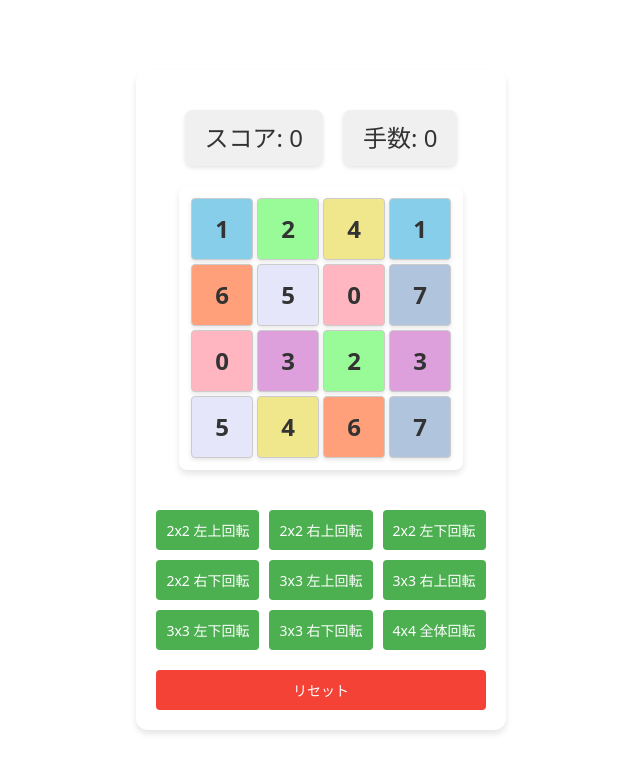
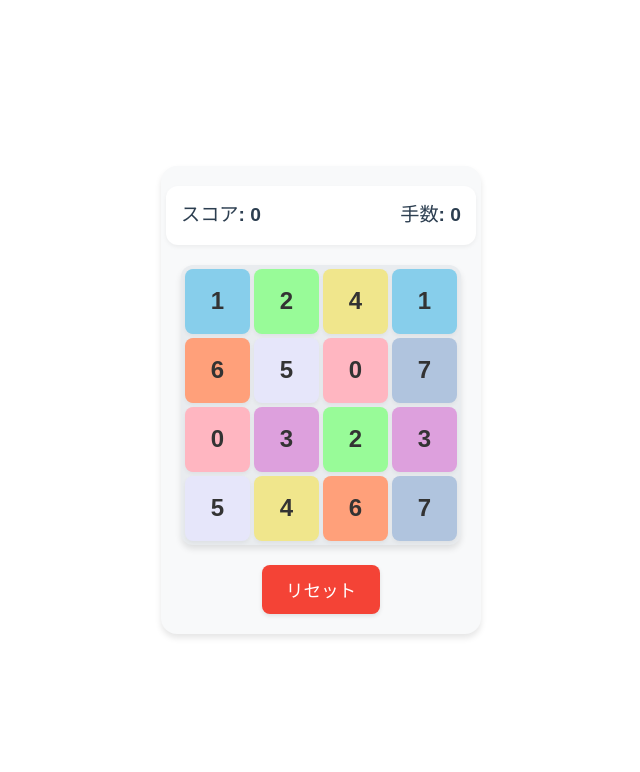
Before and after one commit to mokkun55/procon-puzzle, a React (Vite) app: page / in a window 1280 px wide. Shown: the top 772 px of the page, without its empty margins (319-959 px from the left). Built offline with nearby package versions, Linux system fonts and the light colour scheme.

Commit message:
ゲームのスタイルとロジックを改善

```diff
--- a/src/App.css
+++ b/src/App.css
@@ -44,99 +44,107 @@
 }
 
 .game-container {
-  max-width: 600px;
-  margin: 0 auto;
+  display: flex;
+  flex-direction: column;
+  align-items: center;
   padding: 20px;
-  text-align: center;
-  background-color: white;
-  border-radius: 12px;
+  font-family: Arial, sans-serif;
+  background: #f8f9fa;
+  border-radius: 16px;
   box-shadow: 0 4px 6px rgba(0, 0, 0, 0.1);
+  max-width: 500px;
+  margin: 20px auto;
 }
 
 .game-info {
   display: flex;
-  justify-content: center;
-  gap: 20px;
-  margin: 20px 0;
-  font-size: 24px;
+  flex-direction: column;
+  gap: 15px;
+  margin-bottom: 20px;
+  background: white;
+  padding: 15px;
+  border-radius: 12px;
+  box-shadow: 0 2px 4px rgba(0, 0, 0, 0.05);
+  width: 100%;
+}
+
+.stats {
+  display: flex;
+  justify-content: space-between;
 }
 
 .score,
 .moves {
-  background-color: #f0f0f0;
-  padding: 10px 20px;
-  border-radius: 8px;
-  box-shadow: 0 2px 4px rgba(0, 0, 0, 0.1);
-  color: #333;
+  font-size: 1.2em;
+  font-weight: bold;
+  color: #2c3e50;
 }
 
 .grid {
-  display: inline-block;
-  background-color: white;
-  padding: 10px;
-  border-radius: 8px;
-  margin-bottom: 20px;
+  display: flex;
+  flex-direction: column;
+  gap: 4px;
+  background: #e9ecef;
+  padding: 4px;
+  border-radius: 12px;
   box-shadow: 0 4px 6px rgba(0, 0, 0, 0.1);
 }
 
 .row {
   display: flex;
+  gap: 4px;
 }
 
 .cell {
-  width: 60px;
-  height: 60px;
-  border: 1px solid #ccc;
+  width: 65px;
+  height: 65px;
   display: flex;
   align-items: center;
   justify-content: center;
-  font-size: 24px;
+  font-size: 1.5em;
   font-weight: bold;
-  margin: 2px;
-  border-radius: 4px;
-  box-shadow: 0 2px 4px rgba(0, 0, 0, 0.1);
-  transition: background-color 0.3s ease;
-  color: #333;
+  background: white;
+  cursor: pointer;
+  transition: all 0.2s;
+  user-select: none;
+  border-radius: 8px;
+  box-shadow: 0 2px 4px rgba(0, 0, 0, 0.05);
+}
+
+.cell:hover {
+  transform: scale(0.95);
+  box-shadow: 0 1px 2px rgba(0, 0, 0, 0.1);
 }
 
 .controls {
-  display: grid;
-  grid-template-columns: repeat(3, 1fr);
-  gap: 10px;
   margin-top: 20px;
-}
-
-button {
-  padding: 10px;
-  font-size: 14px;
-  background-color: #4caf50;
-  color: white;
-  border: none;
-  border-radius: 4px;
-  cursor: pointer;
-  transition: background-color 0.3s;
-}
-
-button:hover {
-  background-color: #45a049;
-}
-
-button:active {
-  background-color: #3d8b40;
+  width: 100%;
+  display: flex;
+  justify-content: center;
 }
 
 .reset-button {
-  grid-column: 1 / -1;
-  background-color: #f44336;
-  margin-top: 10px;
+  padding: 12px 24px;
+  background: #f44336;
+  color: white;
+  border: none;
+  border-radius: 8px;
+  cursor: pointer;
+  font-size: 1.1em;
+  font-weight: 600;
+  transition: all 0.2s;
+  box-shadow: 0 2px 4px rgba(0, 0, 0, 0.1);
 }
 
 .reset-button:hover {
-  background-color: #d32f2f;
+  background: #d32f2f;
+  transform: translateY(-1px);
+  box-shadow: 0 4px 6px rgba(0, 0, 0, 0.1);
 }
 
 .reset-button:active {
-  background-color: #b71c1c;
+  transform: translateY(0);
+  box-shadow: 0 2px 4px rgba(0, 0, 0, 0.1);
 }
 
 body {
--- a/src/App.tsx
+++ b/src/App.tsx
@@ -3,6 +3,7 @@ import "./App.css";
 
 type Cell = number;
 type Grid = Cell[][];
+type Position = { row: number; col: number } | null;
 
 // 数字に対応する色を定義
 const COLORS = [
@@ -49,6 +50,19 @@ function App() {
   const [grid, setGrid] = useState<Grid>(generateInitialGrid);
   const [score, setScore] = useState(0);
   const [moves, setMoves] = useState(0);
+  const [firstClick, setFirstClick] = useState<Position>(null);
+
+  // 2点間の距離を計算する関数
+  const calculateDistance = (pos1: Position, pos2: Position): number => {
+    if (!pos1 || !pos2) return 0;
+    return Math.abs(pos1.row - pos2.row) + Math.abs(pos1.col - pos2.col);
+  };
+
+  // 2点が対角線上にあるかチェックする関数
+  const isDiagonal = (pos1: Position, pos2: Position): boolean => {
+    if (!pos1 || !pos2) return false;
+    return Math.abs(pos1.row - pos2.row) === Math.abs(pos1.col - pos2.col);
+  };
 
   // 2x2, 3x3, 4x4のグリッドを90度回転させる関数
   const rotateGrid = (startRow: number, startCol: number, size: number) => {
@@ -98,11 +112,66 @@ function App() {
     setMoves(0);
   };
 
+  // セルがクリックされたときのハンドラー
+  const handleCellClick = (row: number, col: number) => {
+    if (!firstClick) {
+      // 最初のクリック
+      setFirstClick({ row, col });
+    } else {
+      // 2回目のクリック
+      const secondClick = { row, col };
+
+      // 同じセルをクリックした場合は選択をキャンセル
+      if (firstClick.row === row && firstClick.col === col) {
+        setFirstClick(null);
+        return;
+      }
+
+      // 対角線上にあるかチェック
+      if (isDiagonal(firstClick, secondClick)) {
+        const distance = calculateDistance(firstClick, secondClick);
+        const size = distance / 2 + 1;
+
+        // サイズが2,3,4のいずれかであることを確認
+        if (size === 2 || size === 3 || size === 4) {
+          // 回転の開始位置を計算
+          const startRow = Math.min(firstClick.row, secondClick.row);
+          const startCol = Math.min(firstClick.col, secondClick.col);
+
+          // グリッドの範囲内かチェック
+          if (startRow + size <= 4 && startCol + size <= 4) {
+            rotateGrid(startRow, startCol, size);
+          }
+        }
+      }
+
+      // 選択をリセット
+      setFirstClick(null);
+    }
+  };
+
+  // セルの背景色を計算する関数
+  const getCellStyle = (row: number, col: number) => {
+    const baseStyle = { backgroundColor: COLORS[grid[row][col]] };
+
+    if (firstClick && firstClick.row === row && firstClick.col === col) {
+      return {
+        ...baseStyle,
+        border: "3px solid #4CAF50",
+        transform: "scale(0.95)",
+      };
+    }
+
+    return baseStyle;
+  };
+
   return (
     <div className="game-container">
       <div className="game-info">
-        <div className="score">スコア: {score}</div>
-        <div className="moves">手数: {moves}</div>
+        <div className="stats">
+          <div className="score">スコア: {score}</div>
+          <div className="moves">手数: {moves}</div>
+        </div>
       </div>
       <div className="grid">
         {grid.map((row, i) => (
@@ -111,7 +180,8 @@ function App() {
               <div
                 key={`cell-${i}-${j}`}
                 className="cell"
-                style={{ backgroundColor: COLORS[cell] }}
+                style={getCellStyle(i, j)}
+                onClick={() => handleCellClick(i, j)}
               >
                 {cell}
               </div>
@@ -120,33 +190,6 @@ function App() {
         ))}
       </div>
       <div className="controls">
-        <button type="button" onClick={() => rotateGrid(0, 0, 2)}>
-          2x2 左上回転
-        </button>
-        <button type="button" onClick={() => rotateGrid(0, 2, 2)}>
-          2x2 右上回転
-        </button>
-        <button type="button" onClick={() => rotateGrid(2, 0, 2)}>
-          2x2 左下回転
-        </button>
-        <button type="button" onClick={() => rotateGrid(2, 2, 2)}>
-          2x2 右下回転
-        </button>
-        <button type="button" onClick={() => rotateGrid(0, 0, 3)}>
-          3x3 左上回転
-        </button>
-        <button type="button" onClick={() => rotateGrid(0, 1, 3)}>
-          3x3 右上回転
-        </button>
-        <button type="button" onClick={() => rotateGrid(1, 0, 3)}>
-          3x3 左下回転
-        </button>
-        <button type="button" onClick={() => rotateGrid(1, 1, 3)}>
-          3x3 右下回転
-        </button>
-        <button type="button" onClick={() => rotateGrid(0, 0, 4)}>
-          4x4 全体回転
-        </button>
         <button type="button" onClick={handleReset} className="reset-button">
           リセット
         </button>
```
